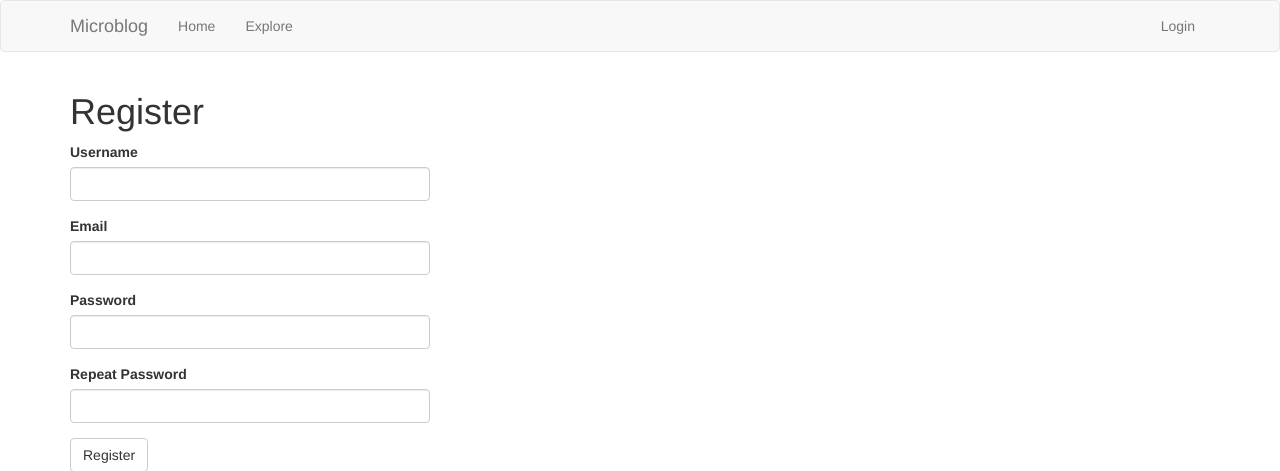
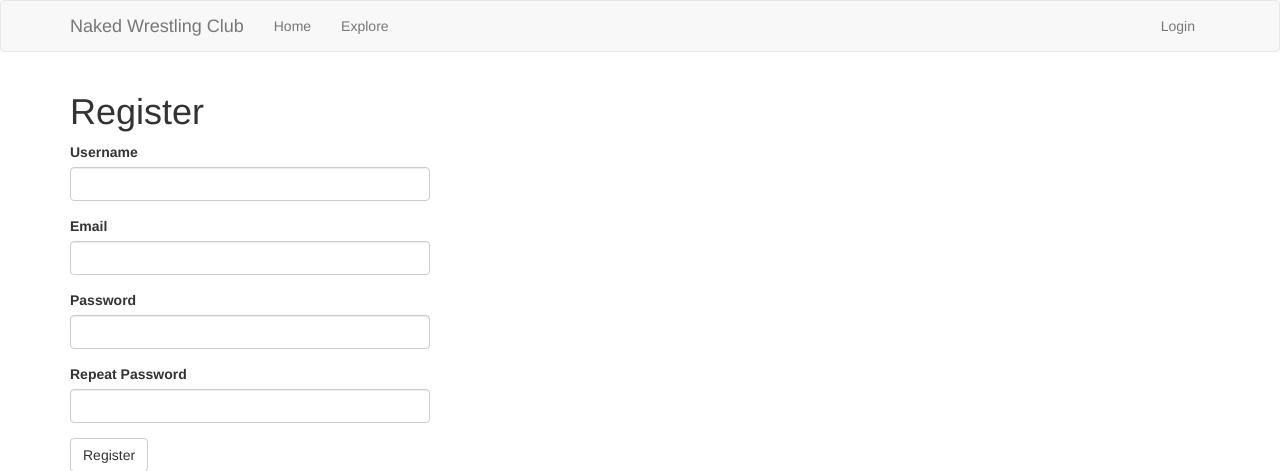
Before and after one commit to fanpeng-kong/microblog, a Flask app: page /auth/register in a window 1280 px wide. Shown: the top 471 px of the page. Run offline with Flask 2, Linux system fonts and the light colour scheme; some libraries are stand-ins or nearby versions.

Commit message:
Change website name

```diff
--- a/app/__init__.py
+++ b/app/__init__.py
@@ -75,7 +75,7 @@ def create_app(config_class=Config):
             mail_handler = SMTPHandler(
                 mailhost=(app.config['MAIL_SERVER'], app.config['MAIL_PORT']),
                 fromaddr='no-reply@' + app.config['MAIL_SERVER'],
-                toaddrs=app.config['ADMINS'], subject='Microblog Failure',
+                toaddrs=app.config['ADMINS'], subject='Naked Wrestling Club Failure',
                 credentials=auth, secure=secure)
             mail_handler.setLevel(logging.ERROR)
             app.logger.addHandler(mail_handler)
@@ -95,7 +95,7 @@ def create_app(config_class=Config):
             app.logger.addHandler(file_handler)
 
         app.logger.setLevel(logging.INFO)
-        app.logger.info('Microblog startup')
+        app.logger.info('Naked Wrestling Club startup')
 
     return app
 
--- a/app/auth/email.py
+++ b/app/auth/email.py
@@ -5,7 +5,7 @@ from app.email import send_email
 
 def send_password_reset_email(user):
     token = user.get_reset_password_token()
-    send_email(_('[Microblog] Reset Your Password'),
+    send_email(_('[Naked Wrestling Club] Reset Your Password'),
                sender=current_app.config['ADMINS'][0],
                recipients=[user.email],
                text_body=render_template('email/reset_password.txt',
--- a/app/tasks.py
+++ b/app/tasks.py
@@ -38,7 +38,7 @@ def export_posts(user_id):
             i += 1
             _set_task_progress(100 * i // total_posts)
 
-        send_email('[Microblog] Your blog posts',
+        send_email('[Naked Wrestling Club] Your blog posts',
                    sender=app.config['ADMINS'][0], recipients=[user.email],
                    text_body=render_template('email/export_posts.txt', user=user),
                    html_body=render_template('email/export_posts.html', user=user),
--- a/app/templates/base.html
+++ b/app/templates/base.html
@@ -1,7 +1,7 @@
 {% extends 'bootstrap/base.html' %}
 
 {% block title %}
-  {% if title %}{{ title }} - Microblog{% else %}{{ _('Welcome to Microblog') }}{% endif %}
+  {% if title %}{{ title }} - Naked Wrestling Club{% else %}{{ _('Welcome to Naked Wrestling Club') }}{% endif %}
 {% endblock %}
 
 {% block navbar %}
@@ -14,7 +14,7 @@
           <span class="icon-bar"></span>
           <span class="icon-bar"></span>
         </button>
-        <a class="navbar-brand" href="{{ url_for('main.index') }}">Microblog</a>
+        <a class="navbar-brand" href="{{ url_for('main.index') }}">Naked Wrestling Club</a>
       </div>
       <div class="collapse navbar-collapse" id="bs-example-navbar-collapse-1">
         <ul class="nav navbar-nav">
--- a/app/templates/email/export_posts.html
+++ b/app/templates/email/export_posts.html
@@ -1,4 +1,4 @@
 <p>Dear {{ user.username }},</p>
 <p>Please find attached the archive of your posts that you requested.</p>
 <p>Sincerely,</p>
-<p>The Microblog Team</p>
+<p>The Naked Wrestling Club Team</p>
--- a/app/templates/email/export_posts.txt
+++ b/app/templates/email/export_posts.txt
@@ -4,4 +4,4 @@ Please find attached the archive of your posts that you requested.
 
 Sincerely,
 
-The Microblog Team
+The Naked Wrestling Club Team
--- a/app/templates/email/reset_password.html
+++ b/app/templates/email/reset_password.html
@@ -9,4 +9,4 @@
 <p>{{ url_for('auth.reset_password', token=token, _external=True) }}</p>
 <p>If you have not requested a password reset simply ignore this message.</p>
 <p>Sincerely,</p>
-<p>The Microblog Team</p>
+<p>The Naked Wrestling Club Team</p>
--- a/app/templates/email/reset_password.txt
+++ b/app/templates/email/reset_password.txt
@@ -8,4 +8,4 @@ If you have not requested a password reset simply ignore this message.
 
 Sincerely,
 
-The Microblog Team
+The Naked Wrestling Club Team
```
Also changed, not shown: app/translations/zh/LC_MESSAGES/messages.po, 1 other file.
